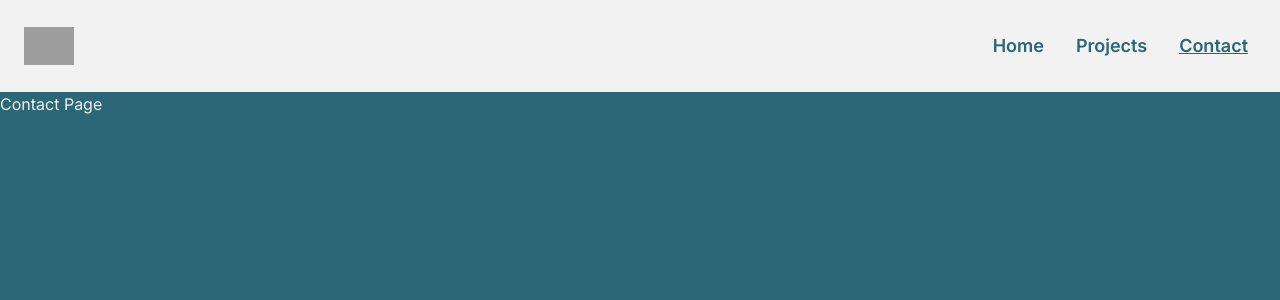
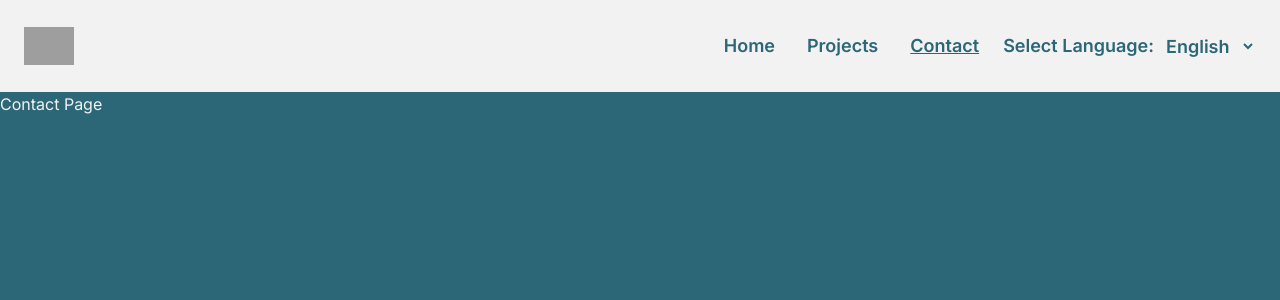
Before and after one commit to Nicolas-Rodriguez-Ch/portfolio, a Next.js app: page /contact in a window 1280 px wide. Shown: the top 300 px of the page. Built offline with nearby package versions, Linux system fonts and the light colour scheme; grey boxes are pictures that could not be loaded.

Commit message:
starts with the translation process

```diff
--- /dev/null
+++ b/app/components/Links.tsx
@@ -0,0 +1,26 @@
+import Link from "next/link";
+
+interface LinkProps {
+  href: string;
+  text: string;
+  toggleMenu: () => void;
+  pathname: string;
+}
+
+const Links: React.FC<LinkProps> = ({ href, text, toggleMenu, pathname }) => {
+  const isActive = pathname === href || pathname === `${href}/`;
+
+  return (
+    <Link
+      href={href}
+      className={`block text-blue-custom font-semibold hover:text-blue-custom-darken hover:underline ${
+        isActive && "underline"
+      } p-2`}
+      onClick={toggleMenu}
+    >
+      {text}
+    </Link>
+  );
+};
+
+export default Links;
--- a/app/components/NavBar/NavBar.tsx
+++ b/app/components/NavBar.tsx
@@ -1,17 +1,31 @@
 "use client";
 import { usePathname } from "next/navigation";
-import Link from "next/link";
-import React, { useState, useEffect, ChangeEvent } from "react";
-import styles from "../../styles/NavBar.module.scss";
+import { links } from "../../utils/links";
+import React, { useState, useEffect } from "react";
+import styles from "../styles/NavBar.module.scss";
 import Image from "next/image";
+import Links from "./Links";
+import { useTranslation } from "react-i18next";
 
 const NavBar = () => {
   const [isMenuOpen, setMenuOpen] = useState(false);
   const pathname = usePathname();
+  const { t, i18n } = useTranslation();
 
+  type LangKey = "en" | "es";
+
+  const langs: Record<LangKey, { nativeName: string }> = {
+    en: { nativeName: "English" },
+    es: { nativeName: "Español" },
+  };
+
+  const isDesktop = () => window.innerWidth > 768;
   const toggleMenu = () => {
-    setMenuOpen(!isMenuOpen);
+    if (!isDesktop()) {
+      setMenuOpen(!isMenuOpen);
+    }
   };
+
   const closeMenu = (e: MouseEvent) => {
     if (!(e.target as Element).closest(`.${styles.navbar}`)) {
       setMenuOpen(false);
@@ -24,6 +38,10 @@ const NavBar = () => {
       window.removeEventListener("click", closeMenu);
     };
   }, []);
+
+  const langSwitch = (e: React.ChangeEvent<HTMLSelectElement>) => {
+    i18n.changeLanguage(e.target.value);
+  };
 
   return (
     <nav
@@ -72,7 +90,6 @@ const NavBar = () => {
           </svg>
         )}
       </button>
-
       <div
         className={`absolute sm:static top-full right-0 w-full sm:w-auto overflow-hidden transition-all duration-500 ease-in-out bg-white sm:bg-transparent bg-opacity-90 ${
           isMenuOpen
@@ -80,33 +97,42 @@ const NavBar = () => {
             : "max-h-0 sm:max-h-none py-0"
         } flex flex-col sm:flex-row space-y-4 sm:space-y-0 space-x-0 sm:space-x-4 sm:justify-end`}
       >
-        <Link
-          href={"/"}
-          className={`block text-blue-custom font-semibold hover:text-blue-custom-darken hover:underline ${
-            pathname === "/" && "underline"
-          } p-2`}
-          onClick={toggleMenu}
-        >
-          Home
-        </Link>
-        <Link
-          href={"/projects"}
-          className={`block text-blue-custom font-semibold hover:text-blue-custom-darken hover:underline ${
-            pathname.startsWith("/projects") && "underline"
-          } p-2`}
-          onClick={toggleMenu}
-        >
-          Projects
-        </Link>
-        <Link
-          href={"/contact"}
-          className={`block text-blue-custom font-semibold hover:text-blue-custom-darken hover:underline ${
-            pathname.startsWith("/contact") && "underline"
-          } p-2`}
-          onClick={toggleMenu}
-        >
-          Contact
-        </Link>
+        {links.map((link) => (
+          <Links
+            key={link.href}
+            href={link.href}
+            text={link.text}
+            toggleMenu={toggleMenu}
+            pathname={pathname}
+          />
+        ))}
+        <div className="pl-2 sm:pl-0 block sm:inline-flex sm:items-center">
+          <label
+            htmlFor="language"
+            className="block text-blue-custom font-semibold mr-1"
+          >
+            Select Language:
+          </label>
+          <select
+            onChange={langSwitch}
+            name="language"
+            id="language"
+            className="block text-blue-custom font-semibold hover:text-blue-custom-darken bg-gray-custom border-1 border-blue-custom p-1"
+          >
+            {Object.keys(langs).map((langKey) => {
+              const lang = langKey as LangKey;
+              return (
+                <option
+                  key={lang}
+                  value={lang}
+                  className="block text-blue-custom font-semibold hover:text-blue-custom-darken hover:underline"
+                >
+                  {langs[lang].nativeName}
+                </option>
+              );
+            })}
+          </select>
+        </div>
       </div>
     </nav>
   );
--- a/app/layout.tsx
+++ b/app/layout.tsx
@@ -1,4 +1,4 @@
-import NavBar from "./components/NavBar/NavBar";
+import NavBar from "./components/NavBar";
 import "./styles/globals.scss";
 import { Inter } from "next/font/google";
 
--- a/app/page.tsx
+++ b/app/page.tsx
@@ -3,8 +3,12 @@ import Image from "next/image";
 import React from "react";
 import styles from "./styles/page.module.scss";
 import { useRouter } from "next/navigation";
+import { Trans, useTranslation } from "react-i18next";
+import "../i18n";
 
 const HomePage = () => {
+  const { t } = useTranslation();
+
   const router = useRouter();
 
   return (
@@ -19,8 +23,11 @@ const HomePage = () => {
         quality={100}
       />
       <div className="p-4 space-y-4 mx-auto sm:max-w-xl lg:max-w-3xl">
-        <h1 className="mt-10 sm:mt-20 text-4xl text-center font-bold text-eggshell ">{`Hi! I'm Nicolás Rodríguez`}</h1>
+        <h1 className="mt-10 sm:mt-20 text-4xl text-center font-bold text-eggshell ">
+          {t("introduction")}
+        </h1>
         <p className="text-base sm:text-xl text-wheat leading-8 sm:leading-relaxed text-justify">
+          <Trans i18nKey={'bio'}>
             Professional{" "}
             <span className={styles.underlineHighlight}>
               Web Developer
@@ -37,8 +44,9 @@ const HomePage = () => {
                 />
               </svg>
             </span>{" "}
-          and Psychologist with a passion for leveraging Full Stack technologies
-          to drive software development and enhance user experiences.{" "}
+            and Psychologist with a passion for leveraging Full Stack
+            technologies to drive software development and enhance user
+            experiences.{" "}
             <span className={styles.underlineHighlight}>
               Proficient
               <svg
@@ -54,12 +62,15 @@ const HomePage = () => {
                 />
               </svg>
             </span>{" "}
-          in debugging, code review, and seamless code deployment across diverse
-          environments. Track record of crafting sophisticated applications,
-          prioritizing continuous development and improvement to deliver
-          outstanding results.
+            in debugging, code review, and seamless code deployment across
+            diverse environments. Track record of crafting sophisticated
+            applications, prioritizing continuous development and improvement to
+            deliver outstanding results.
+          </Trans>
         </p>
-        <p className="text-l sm:text-xl text-wheat leading-9 sm:leading-normal text-justify">More Creative Text</p>
+        <p className="text-l sm:text-xl text-wheat leading-9 sm:leading-normal text-justify">
+          More Creative Text
+        </p>
         <div className="text-center">
           <button
             className="w-full sm:w-auto bg-baby-blue hover:bg-blue-700 text-eggshell font-bold py-4 px-4 rounded"
--- /dev/null
+++ b/i18n.ts
@@ -0,0 +1,69 @@
+import i18n from "i18next";
+import { initReactI18next } from "react-i18next";
+
+import LanguageDetector from "i18next-browser-languagedetector";
+
+i18n
+  .use(LanguageDetector)
+  .use(initReactI18next)
+
+  .init({
+    fallbackLng: "en",
+    debug: true,
+
+    interpolation: {
+      escapeValue: false,
+    },
+    resources: {
+      en: {
+        translation: {
+          introduction: `Hi! I'm Nicolás Rodríguez`,
+          bio: `Professional{" "}
+          <span className={styles.underlineHighlight}>
+            Web Developer
+            <svg
+              className={styles.underline}
+              xmlns="http://www.w3.org/2000/svg"
+              viewBox="0 0 120 20"
+            >
+              <path
+                d="M0,10 Q60,10 120,15"
+                stroke="#ef3f3f"
+                strokeWidth="3"
+                fill="transparent"
+              />
+            </svg>
+          </span>{" "}
+          and Psychologist with a passion for leveraging Full Stack
+          technologies to drive software development and enhance user
+          experiences.{" "}
+          <span className={styles.underlineHighlight}>
+            Proficient
+            <svg
+              className={styles.underline}
+              xmlns="http://www.w3.org/2000/svg"
+              viewBox="0 0 120 20"
+            >
+              <path
+                d="M0,10 Q60,10 120,15"
+                stroke="#ef3f3f"
+                strokeWidth="3"
+                fill="transparent"
+              />
+            </svg>
+          </span>{" "}
+          in debugging, code review, and seamless code deployment across
+          diverse environments. Track record of crafting sophisticated
+          applications, prioritizing continuous development and improvement to
+          deliver outstanding results.`,
+        },
+      },
+      es: {
+        translation: {
+          introduction: `¡Hola! Soy Nicolás Rodríguez.`
+        }
+      }
+    },
+  });
+
+export default i18n;
--- a/package.json
+++ b/package.json
@@ -16,10 +16,14 @@
     "autoprefixer": "10.4.14",
     "eslint": "8.42.0",
     "eslint-config-next": "13.4.6",
+    "i18next": "^23.1.0",
+    "i18next-browser-languagedetector": "^7.0.2",
+    "i18next-resources-to-backend": "^1.1.4",
     "next": "13.4.6",
     "postcss": "8.4.24",
     "react": "18.2.0",
     "react-dom": "18.2.0",
+    "react-i18next": "^13.0.0",
     "sass": "^1.63.4",
     "tailwindcss": "3.3.2",
     "typescript": "5.1.3"
--- /dev/null
+++ b/utils/links.ts
@@ -0,0 +1,5 @@
+export const links = [
+  { href: "/", text: "Home" },
+  { href: "/projects", text: "Projects" },
+  { href: "/contact", text: "Contact" },
+];
```
Also changed, not shown: 1 other file (tests, documents, lock files or other folders). Lines whose indentation alone changed are shown as unchanged.
